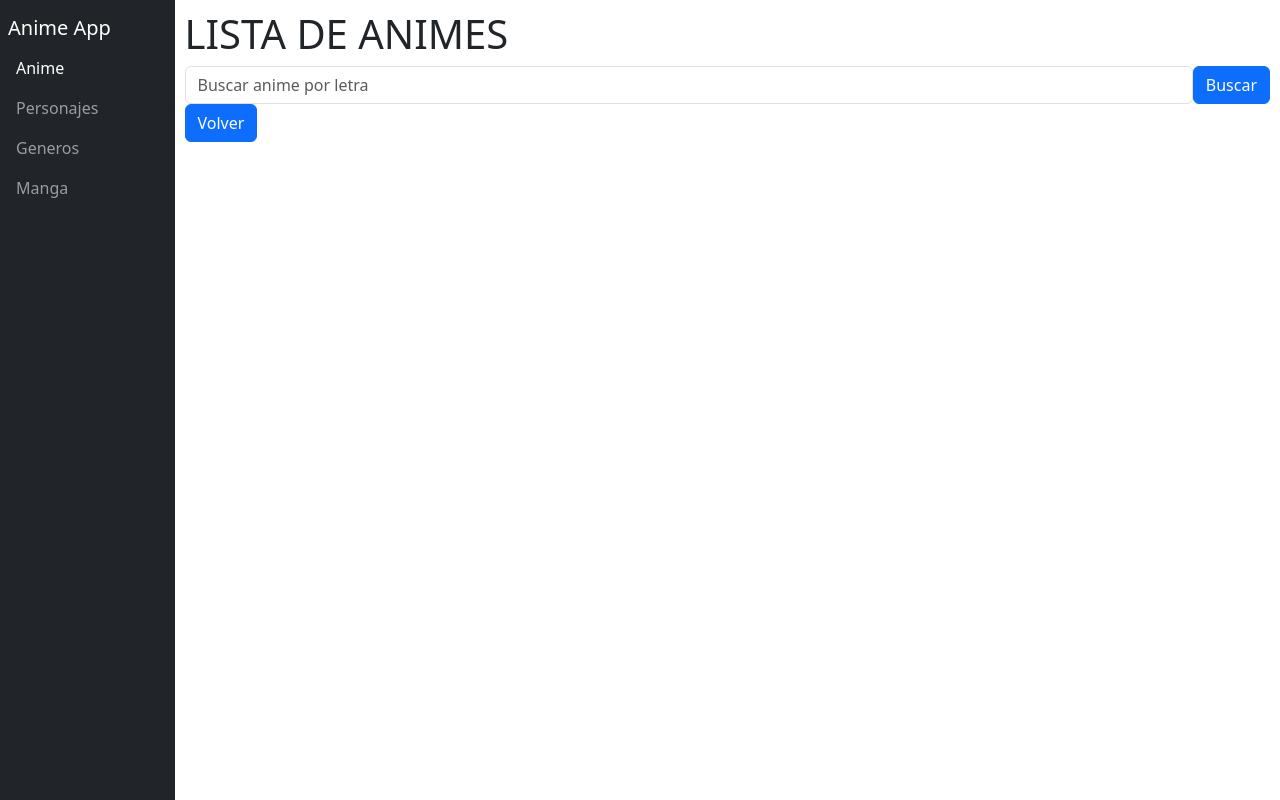
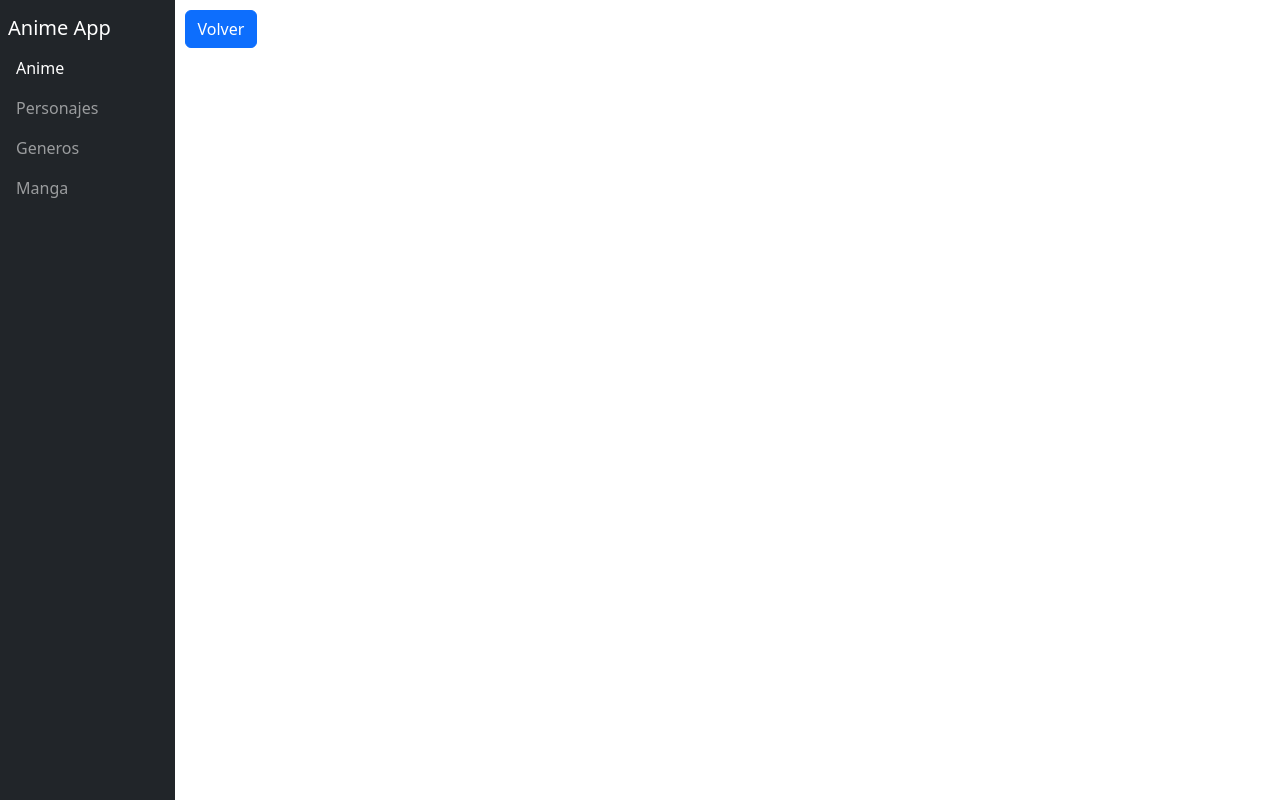
Before and after one commit to jenri019/anime-app, a React (Vite) app: page /anime/1/1 in a window 1280 px wide. Built offline with nearby package versions, Linux system fonts and the light colour scheme.

Commit message:
Removing searchbar from Anime full info page

```diff
--- a/src/anime/pages/AnimeIdPage.jsx
+++ b/src/anime/pages/AnimeIdPage.jsx
@@ -13,7 +13,6 @@ export const AnimeIdPage = ({id}) => {
 
   return (
     <>
-      <AnimeHeader />
       <button className='btn btn-primary' onClick={() => onBackPage()}>Volver</button>
     </>
   )
```
